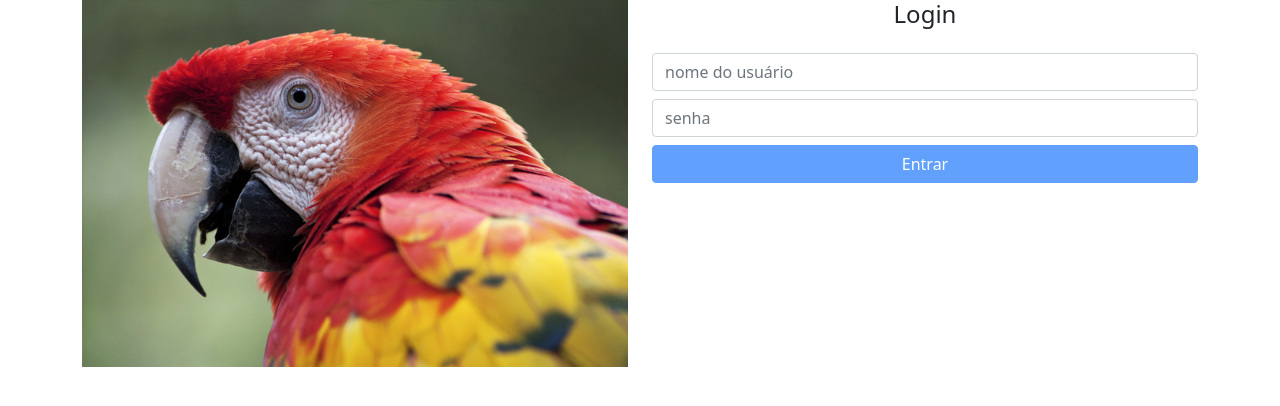
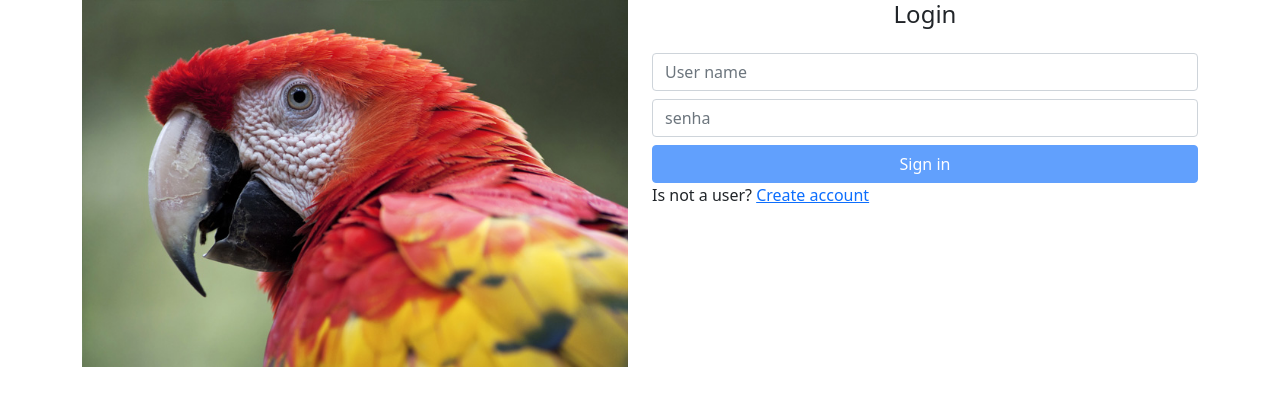
Before and after one commit to ofelipescherer/courses-alura, an Angular app in the folder angular/angular-best-pratices-and-forms/: page /home in a window 1280 px wide. Shown: the top 406 px of the page. Built offline with nearby package versions, Linux system fonts and the light colour scheme.

Commit message:
[angular-best-pratices-and-forms] feat: routing

```diff
--- a/angular/angular-best-pratices-and-forms/src/app/home/login/login.component.html
+++ b/angular/angular-best-pratices-and-forms/src/app/home/login/login.component.html
@@ -5,7 +5,7 @@
  #loginForm="ngForm"
  >
   <div class="form-group">
-    <input class="form-control" placeholder="nome do usuário"
+    <input class="form-control" placeholder="User name"
     [(ngModel)]="user"
     name="user"
     #userField="ngModel"
@@ -35,5 +35,7 @@
     [disabled]="loginForm.invalid"
     type="submit"
     class="btn btn-primary btn-block"
-  >Entrar</button>
+  >Sign in</button>
 </form>
+
+<p>Is not a user? <a [routerLink]="['new-user']">Create account</a></p>
--- a/angular/angular-best-pratices-and-forms/src/app/home/new-user/new-user.component.html
+++ b/angular/angular-best-pratices-and-forms/src/app/home/new-user/new-user.component.html
@@ -22,5 +22,7 @@
     />
   </div>
 
-  <button class="btn btn-primary btn-block">Sign in</button>
+  <button class="btn btn-primary btn-block">Create account</button>
 </form>
+
+<p>Already is a user? <a [routerLink]="['']">Sign in</a></p>
```
